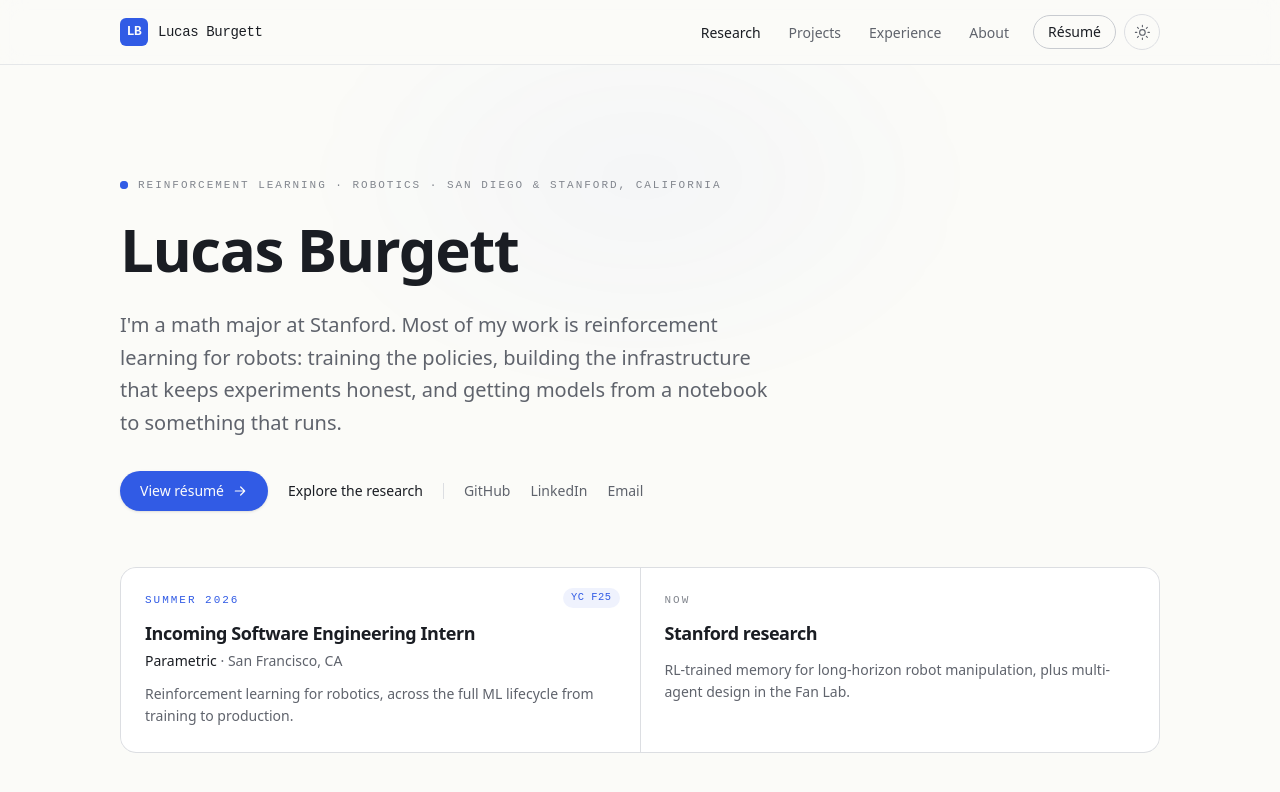
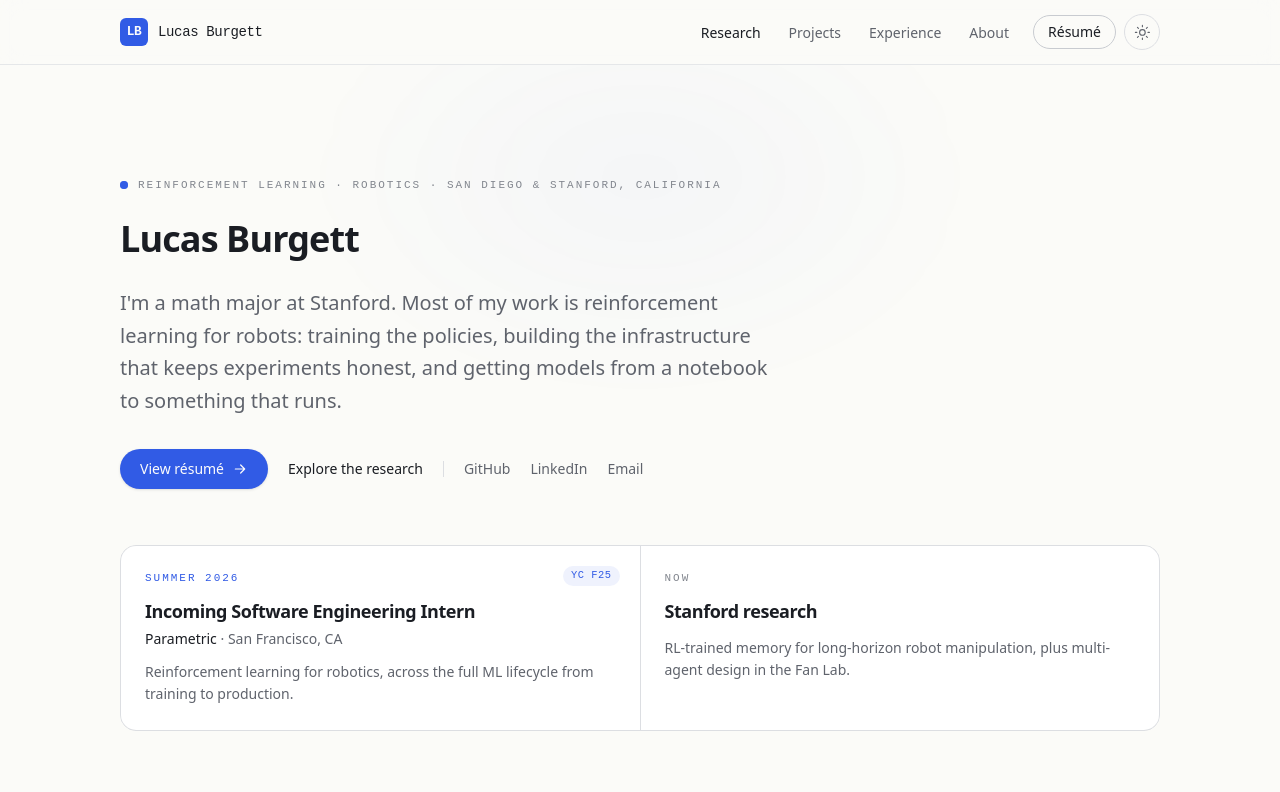
Before and after one commit to lucasburgett/lucasburgett.github.io, an Astro site: page / in a window 1280 px wide. Shown: the top 792 px of the page. Built offline with nearby package versions, Linux system fonts and the light colour scheme; Astro itself is replaced by a stand-in of ours.

Commit message:
Reduce hero name size further
Co-Authored-By: Claude Opus 4.8 <noreply@anthropic.com>

```diff
--- a/src/components/Hero.astro
+++ b/src/components/Hero.astro
@@ -32,7 +32,7 @@ const linkedin = socials.find((s) => s.label === "LinkedIn");
     </p>
 
     <h1
-      class="mt-6 max-w-4xl text-balance text-4xl font-semibold leading-[1.05] tracking-tight text-ink sm:text-5xl md:text-6xl"
+      class="mt-6 max-w-4xl text-balance text-2xl font-semibold leading-[1.15] tracking-tight text-ink sm:text-3xl md:text-4xl"
       data-reveal
       style="--reveal-delay: 60ms"
     >
```
Also changed, not shown: 3 other files.
